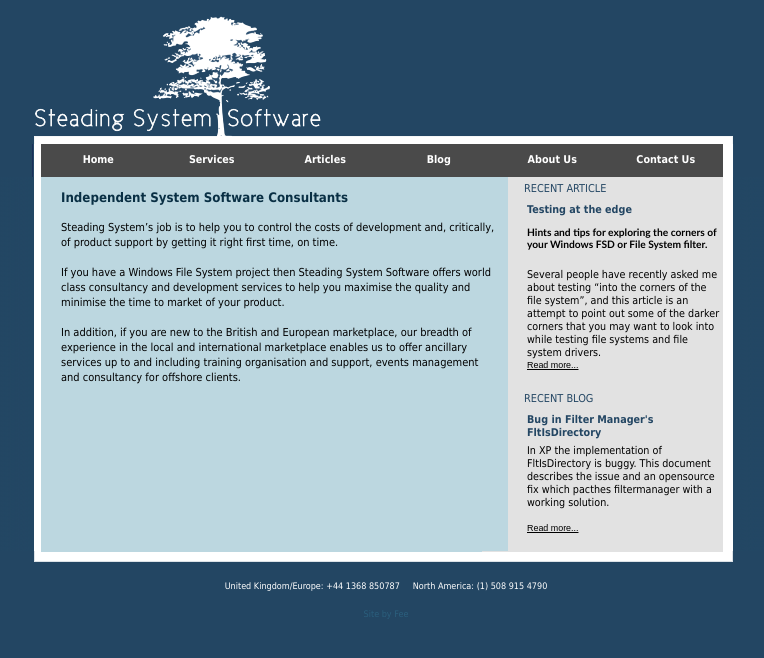
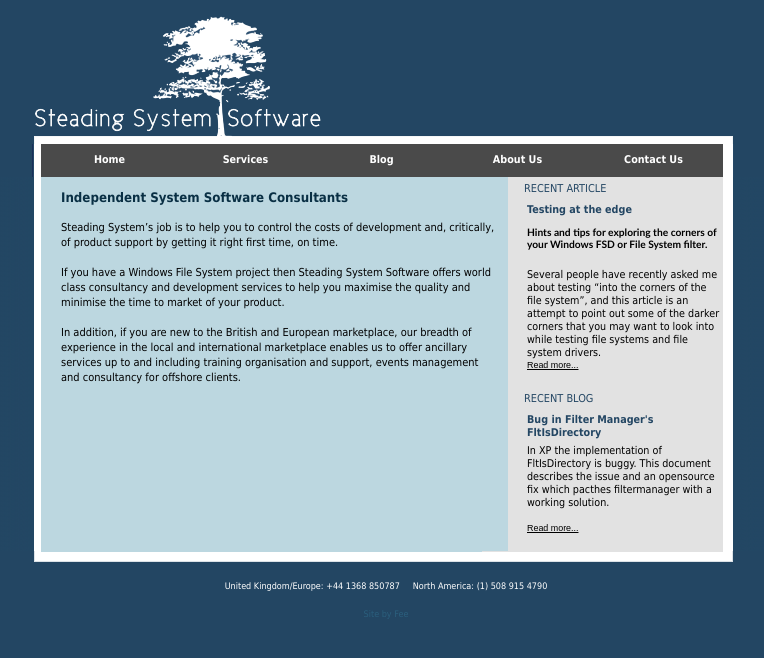
Before and after one commit to rodwiddowson/SSSWebsite, a Jekyll site: the page built from index.md, in a window 1280 px wide. Shown: the top 658 px of the page, without its empty margins (254-1018 px from the left). Built offline with Jekyll 4.4.1, drawn with Linux system fonts in a browser that asks for light colours.

Commit message:
Remove Articles menu item.

```diff
--- a/_includes/header.html
+++ b/_includes/header.html
@@ -9,7 +9,6 @@
         <ul id="mainlevel">
           <li><a href="/" class="mainlevel">Home</a></li>
           <li><a href="/services.html" class="mainlevel" id="active_menu">Services</a></li>
-          <li><a href="/articles/index.html" class="mainlevel">Articles</a></li>
           <li><a href="/blog/index.html" class="mainlevel">Blog</a></li>
           <li><a href="/about-us.html" class="mainlevel">About Us</a></li>
           <li><a href="/contact-us/steading-system-software-llp.html" class="mainlevel">Contact Us</a></li>
--- a/css/main.css
+++ b/css/main.css
@@ -215,7 +215,7 @@ div#nav a{
   font-weight: bold;
   display: block;
   padding: 3px;
-  width: 106.5px;
+  width: 129px;
   background-color: #4a4a4a;
 }
 
```
